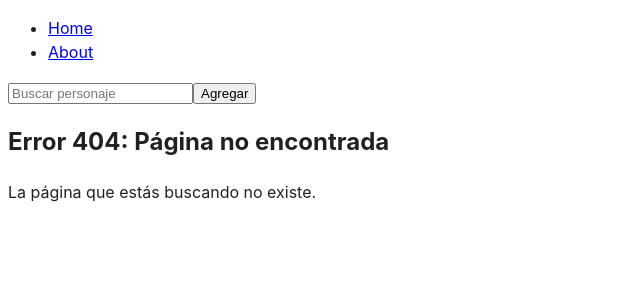
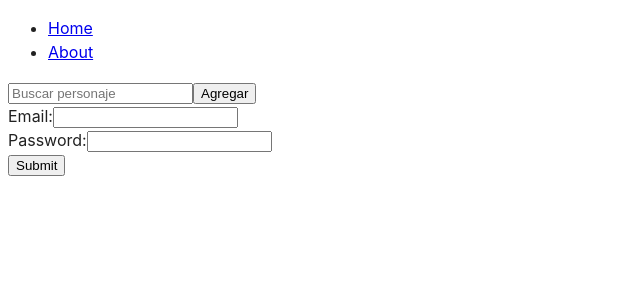
Before and after one commit to Tomas1995111/PITomas, a React (Vite) app in the folder front/: page / in a window 1280 px wide. Before the commit this address had no page. Shown: the top 300 px of the page, without its empty margins (0-640 px from the left). Built offline with nearby package versions, Linux system fonts and the light colour scheme.

Commit message:
Se agrego el form en el ./ y se renderiza correctamente

```diff
--- a/front/src/App.jsx
+++ b/front/src/App.jsx
@@ -7,6 +7,7 @@
 import Detail from './components/Detail';
 import SearchBar from './components/SearchBar';
 import Error404 from './components/Error404'; // Importa el componente Error404
+import Form from './components/Form'; // Importa el componente Form
 
 export default function App() {
   const [characters, setCharacters] = useState([]);
@@ -47,6 +48,7 @@
         <Route path="/home" element={<Cards characters={characters} onClose={onClose} />} />
         <Route path="/about" element={<About />} />
         <Route path="/detail/:id" element={<Detail />} />
+        <Route path="/" element={<Form />} /> {/* Ruta para renderizar el componente Form */}
         {/* Ruta comodín (*) para capturar rutas no coincidentes */}
         <Route path="*" element={<Error404 />} />
       </Routes>
--- /dev/null
+++ b/front/src/components/form.jsx
@@ -0,0 +1,19 @@
+import React from 'react';
+
+const Form = () => {
+  return (
+    <form>
+      <div>
+        <label htmlFor="email">Email:</label>
+        <input type="email" id="email" name="email" />
+      </div>
+      <div>
+        <label htmlFor="password">Password:</label>
+        <input type="password" id="password" name="password" />
+      </div>
+      <button type="submit">Submit</button>
+    </form>
+  );
+};
+
+export default Form;
```
